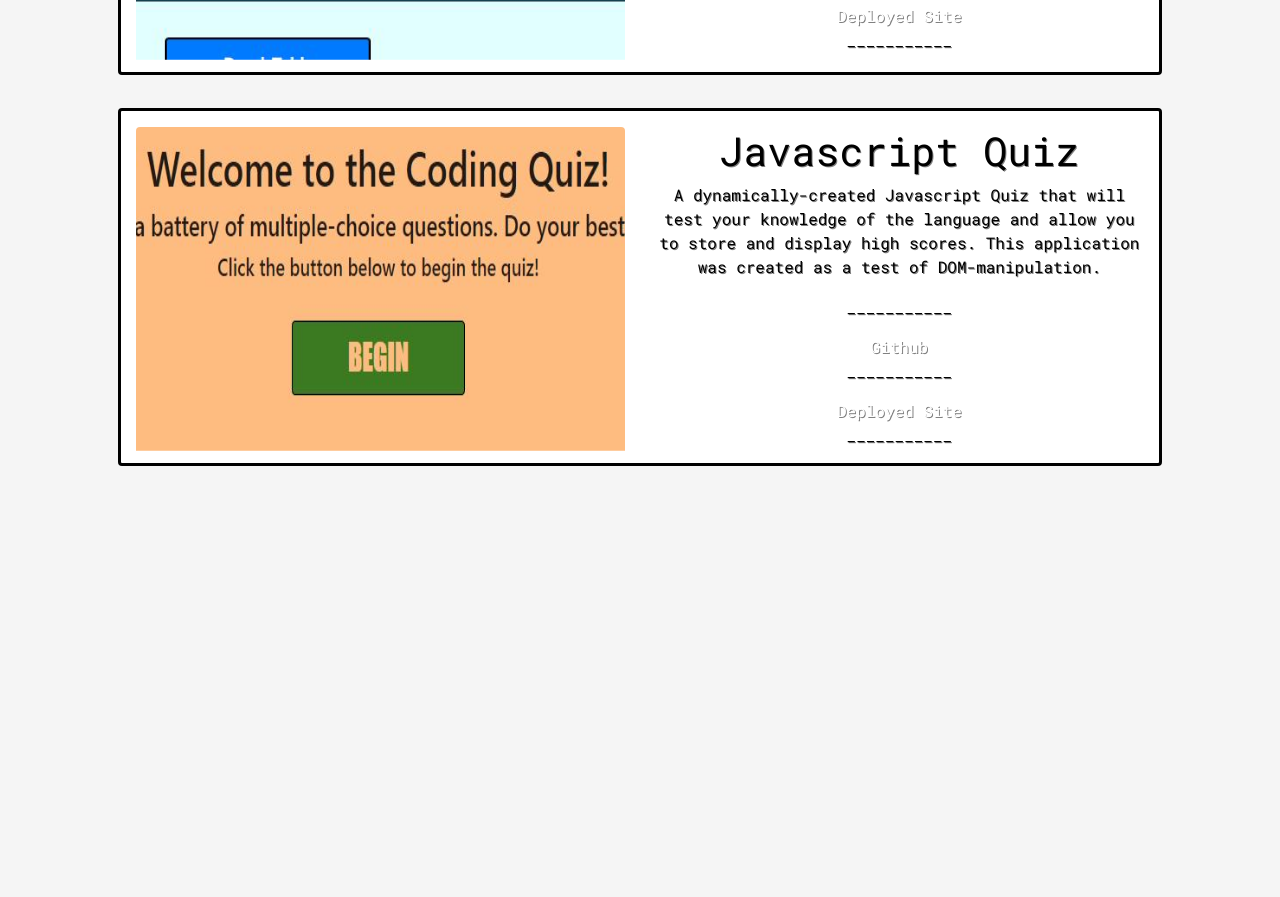
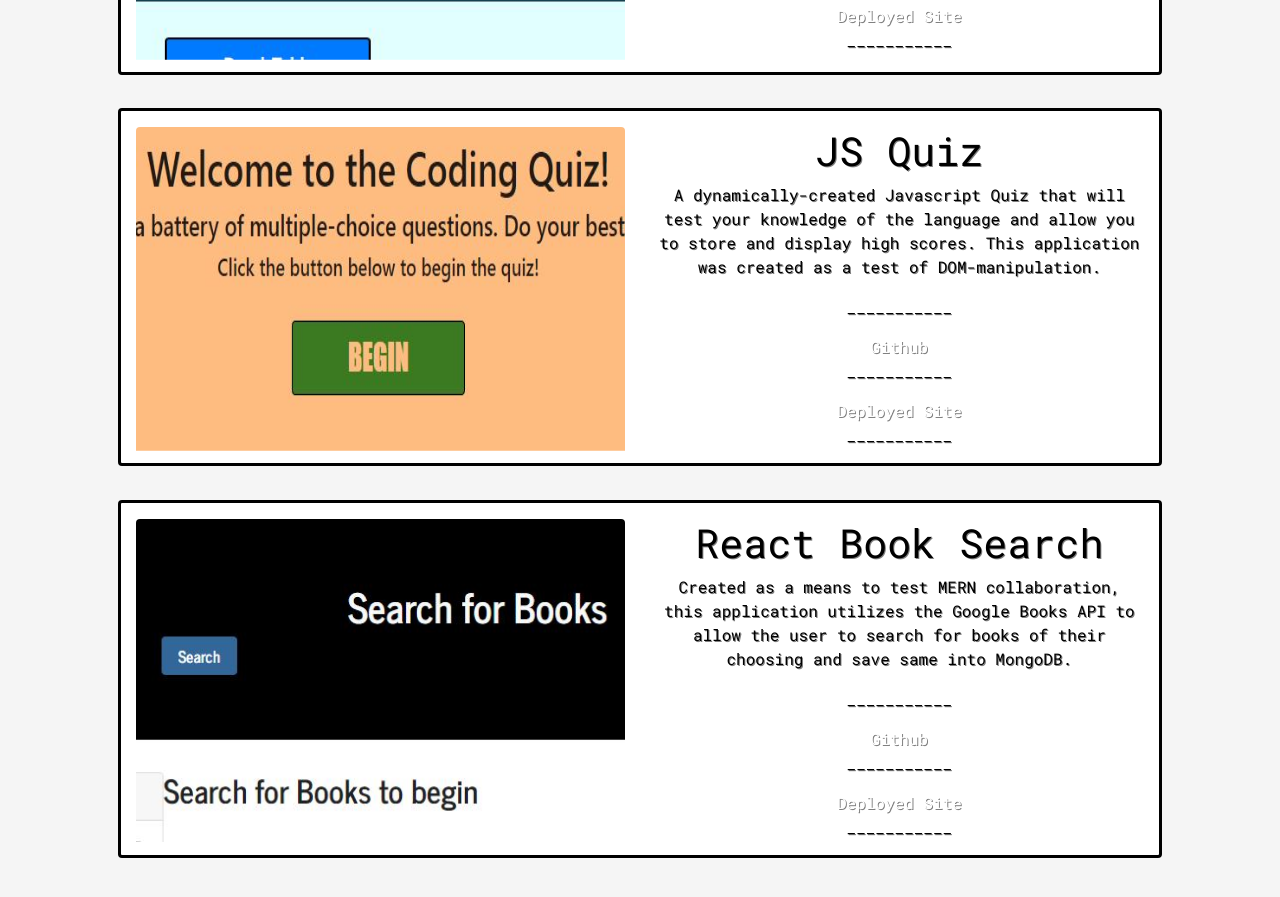
Before and after one commit to kevin-salamon/React-Portfolio, a React (Create React App) app: page /portfolio in a window 1280 px wide. Shown: the part 1940-2837 px from the top of the page. Before the commit the page ends 2440 px from the top, so only its background shows below. Built offline with nearby package versions, Linux system fonts and the light colour scheme; a web font is replaced by a local one.

Commit message:
added React Book app to portfolio

```diff
--- a/src/portfolio.js
+++ b/src/portfolio.js
@@ -50,11 +50,20 @@ function Portfolio() {
         <Project
           imgSource={require("./assets/images/quiz.png")}
           alt={"quiz"}
-          name={"Javascript Quiz"}
+          name={"JS Quiz"}
           desc={"A dynamically-created Javascript Quiz that will test your knowledge of the language and allow you to store and display high scores. This application was created as a test of DOM-manipulation."}
           github={"https://github.com/kevin-salamon/Employee-Directory"}
           deployed={"https://kevin-salamon.github.io/Kevin-Coding-Quiz/"}
         />
+        <Project
+          imgSource={require("./assets/images/book.png")}
+          alt={"books"}
+          name={"React Book Search"}
+          desc={"Created as a means to test MERN collaboration, this application utilizes the Google Books API to allow the user to search for books of their choosing and save same into MongoDB."}
+          github={"https://github.com/kevin-salamon/Book-Search"}
+          deployed={"https://secret-fjord-12452.herokuapp.com/"}
+        />
+        <div className="m-5 endpoint"></div>
       </div>
       <Footer/>
       </>
--- a/src/style.css
+++ b/src/style.css
@@ -1,3 +1,8 @@
+.endpoint {
+    height: 10px;
+    width: 100%;
+}
+
 a:link {
     color: white;
 }
```
Also changed, not shown: src/assets/images/book.JPG (added), src/assets/images/book.png (added).
